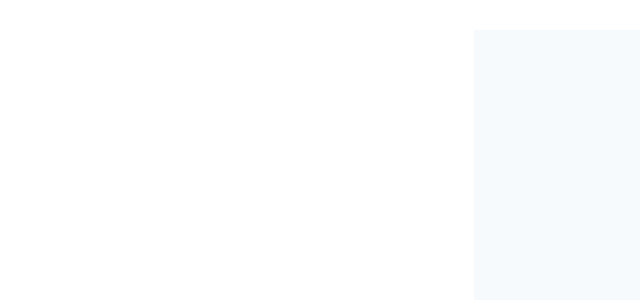
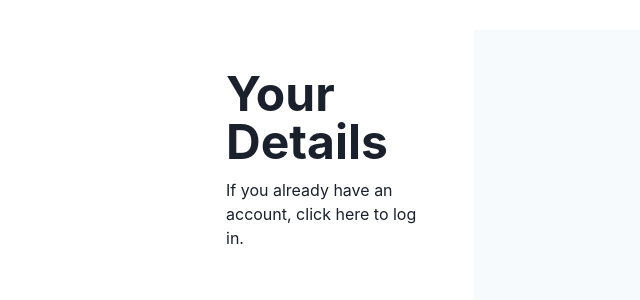
Before and after one commit to mfbaltaza/ChakraCheckout, a Next.js app: page / in a window 1280 px wide. Shown: the top 300 px of the page, without its empty margins (166-806 px from the left). Built offline with nearby package versions, Linux system fonts and the light colour scheme.

Commit message:
Creates main page components

```diff
--- /dev/null
+++ b/components/Cart.tsx
@@ -0,0 +1,15 @@
+import type { NextPage } from "next";
+import { VStack, Heading, Text } from "@chakra-ui/react";
+
+const Cart: NextPage = () => {
+  return (
+    <VStack w="full" h="full" p={10} spacing={10} alignItems="flex-start">
+      <VStack spacing={3}>
+        <Heading size="2xl">Your Details</Heading>
+        <Text>If you already have an account, click here to log in.</Text>
+      </VStack>
+    </VStack>
+  );
+};
+
+export default Cart;
--- /dev/null
+++ b/components/Details.tsx
@@ -0,0 +1,17 @@
+import type { NextPage } from 'next'
+import { VStack } from "@chakra-ui/react";
+
+const Details: NextPage = () => {
+  return (
+    <VStack
+      w="full"
+      h="full"
+      p={10}
+      spacing={10}
+      alignItems="flex-start"
+      bgColor="gray.50"
+    ></VStack>
+  );
+};
+
+export default Details;
--- a/pages/index.tsx
+++ b/pages/index.tsx
@@ -1,6 +1,8 @@
 import type { NextPage } from 'next'
 import Head from 'next/head'
-import { Container, Flex, VStack } from '@chakra-ui/react'
+import { Container, Flex, VStack, Heading, Text } from '@chakra-ui/react'
+import Cart from '../components/Cart'
+import Details from '../components/Details'
 
 const Home: NextPage = () => {
   return (
@@ -14,8 +16,8 @@ const Home: NextPage = () => {
       <main>
         <Container maxW="xl" padding="0">
           <Flex h="100vh" py={30}>
-            <VStack w="full" h="full" p={10} spacing={10} alignItems="flex-start"></VStack>
-            <VStack w="full" h="full" p={10} spacing={10} alignItems="flex-start" bgColor="gray.50"></VStack>
+            <Cart />
+            <Details />
           </Flex>
         </Container>
       </main>
```
